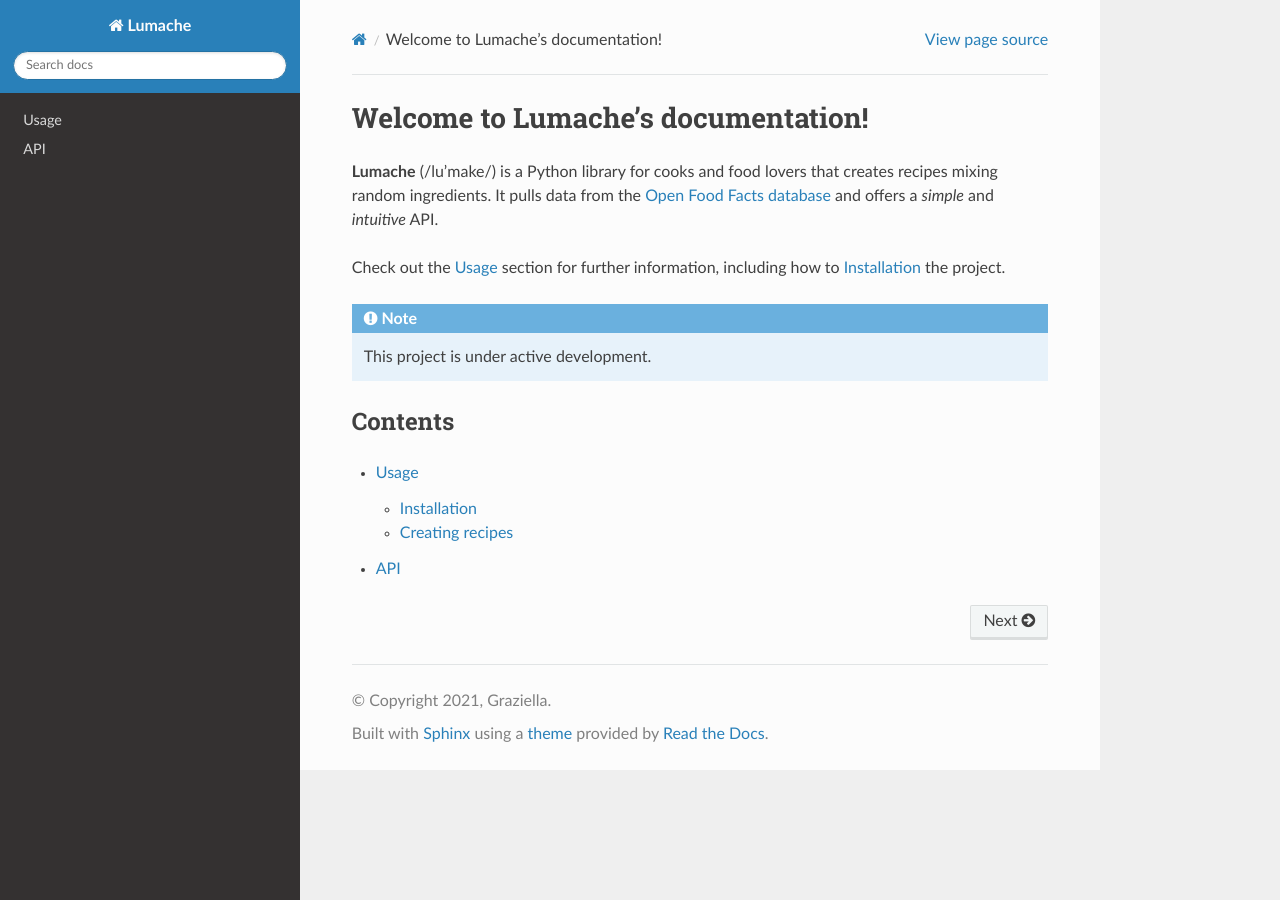
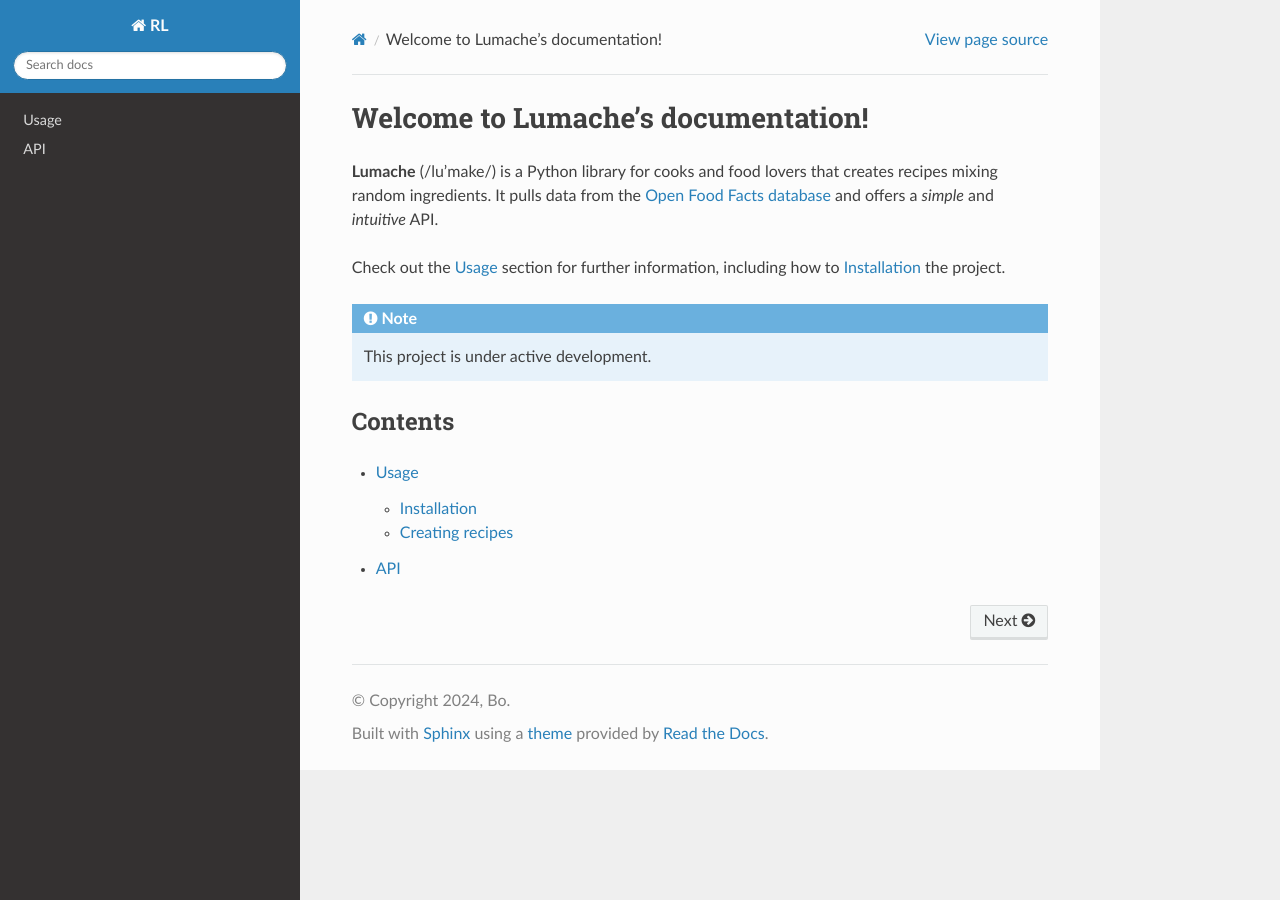
Before and after one commit to boyin96/Reinforcement-Learning-Math, a Sphinx documentation site: the page built from docs/source/index.rst, in a window 1280 px wide. Built offline with Sphinx 7.4.7 and the Read the Docs theme 3.1.0, drawn with Linux system fonts in a browser that asks for light colours.

Commit message:
Update conf.py

```diff
--- a/docs/source/conf.py
+++ b/docs/source/conf.py
@@ -2,9 +2,9 @@
 
 # -- Project information
 
-project = 'Lumache'
-copyright = '2021, Graziella'
-author = 'Graziella'
+project = 'RL'
+copyright = '2024, Bo'
+author = 'Bo Yin'
 
 release = '0.1'
 version = '0.1.0'
```
